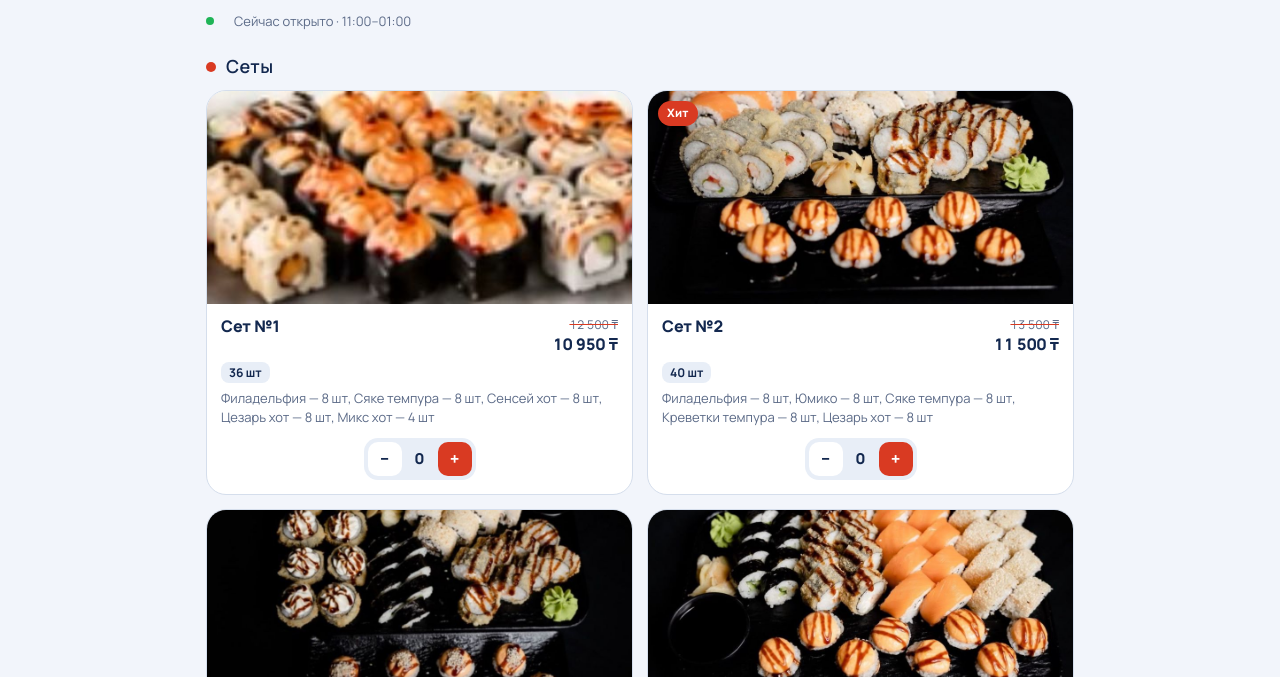
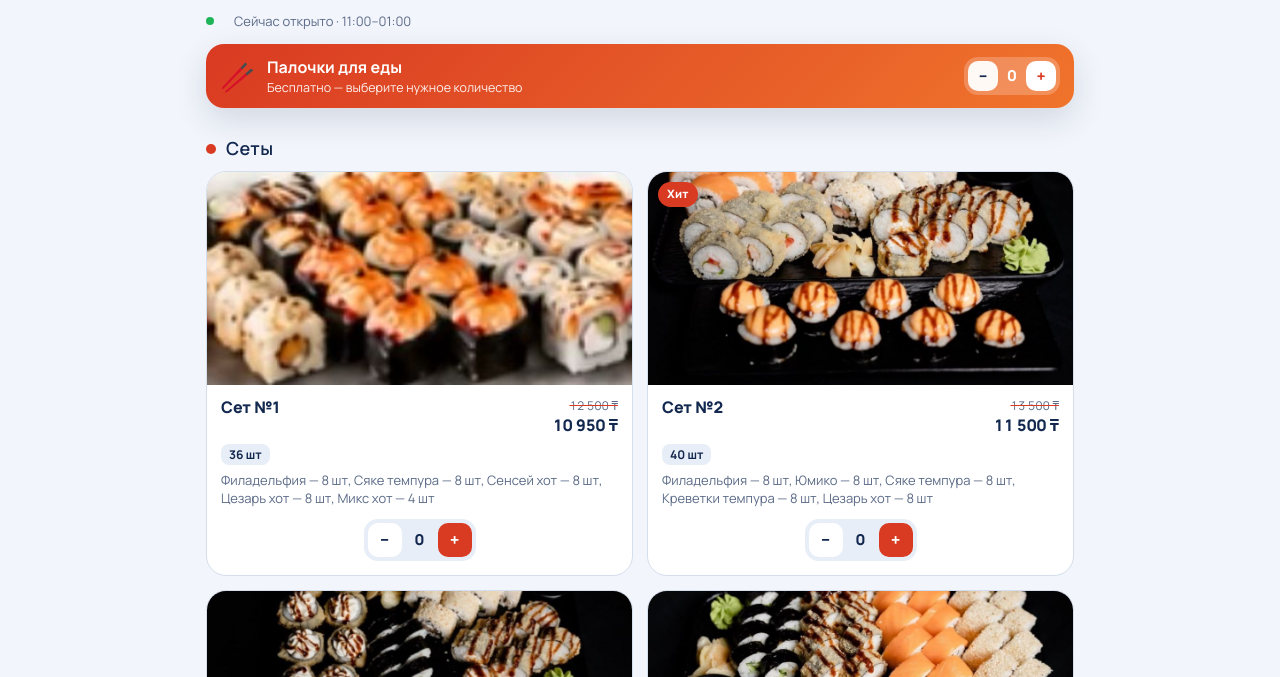
Before and after one commit to sukrievmusa-hash/raf, a plain HTML site: page pizza/index.html in a window 1280 px wide. Both pictures are taken after a click on the button "Всё меню". Shown: the part 123-800 px from the top of the page. Drawn offline with Linux system fonts and the light colour scheme; a web font is replaced by a local one.

Commit message:
Rollmi: палочки — заметная плашка в меню и в корзине
Co-Authored-By: Claude Sonnet 5.5 <noreply@anthropic.com>
Claude-Session: https://claude.ai/code/session_01BjYnbUZJtynHdcNzK4XcoK

```diff
--- a/pizza/index.html
+++ b/pizza/index.html
@@ -74,7 +74,11 @@ function isOpen(){
 function openLabel(){var o=isOpen();return '<span class="dot'+(o===false?' closed':'')+'"></span>'+(o===false?'Сейчас закрыто':'Сейчас открыто')+(S.settings.open?' · '+esc(S.settings.open)+'–'+esc(S.settings.close):'');}
 function cartList(){var out=[];S.items.forEach(function(it){if(!it.hidden&&cart[it.id]>0)out.push({it:it,q:cart[it.id]});});return out;}
 function cartSum(){return cartList().reduce(function(s,l){return s+l.it.price*l.q;},0);}
-function cartCount(){return cartList().reduce(function(s,l){return s+l.q;},0);}
+function stickItem(){for(var i=0;i<S.items.length;i++){var it=S.items[i];if(!it.hidden&&/^палочк/i.test(it.name))return it;}return null;}
+function isStick(it){var s=stickItem();return !!s&&s.id===it.id;}
+function cartLines(){return cartList().filter(function(l){return !isStick(l.it);});}
+function cartCount(){return cartLines().reduce(function(s,l){return s+l.q;},0);}
+function sticksHTML(){var it=stickItem();if(!it)return "";return '<div class="sticks"><span class="st-ic">🥢</span><span class="st-t"><b>'+esc(it.name)+'</b><small>'+esc(it.desc||"Сколько положить?")+'</small></span>'+stepper(it,true)+'</div>';}
 function fee(){if(mode!=="delivery"||!cartSum())return 0;var st=S.settings;if(+st.freeFrom&&cartSum()>=+st.freeFrom)return 0;return +st.deliveryFee||0;}
 function stepper(it,small){var q=cart[it.id]||0;return '<div class="step'+(small?' sm':'')+'"><button data-act="dec" data-id="'+it.id+'" aria-label="Убрать">−</button><span class="num" data-q="'+it.id+'">'+q+'</span><button class="plus" data-act="inc" data-id="'+it.id+'" aria-label="Добавить '+esc(it.name)+'">+</button></div>';}
 function priceHTML(it){return '<div class="prices">'+(+it.old>+it.price?'<span class="old num">'+money(it.old)+'</span>':'')+'<span class="price num">'+money(it.price)+'</span></div>';}
@@ -115,7 +119,7 @@ function renderHome(){
     h+='<section class="wrap pop"><div class="pop-h"><h2>'+esc(catName(popular[0].cat))+'</h2><button class="link" data-act="go" data-v="menu">Всё меню</button></div><div class="pop-row">'+
       popular.map(function(it){return '<article class="pop-card"><div class="ph"><img src="'+esc(it.img)+'" alt="'+esc(it.name)+'" loading="lazy">'+(it.badge?'<span class="badge">'+esc(it.badge)+'</span>':'')+'</div><div class="pc-b"><div class="nr"><div class="name">'+esc(it.name)+'</div>'+(it.weight?'<span class="pcs">'+esc(it.weight)+'</span>':'')+'</div><div class="nr">'+priceHTML(it)+stepper(it,true)+'</div></div></article>';}).join("")+'</div></section>';
   }
-  h+='<div class="wrap cats-grid"><h2>Меню</h2><div class="cg">'+S.categories.filter(function(c){return S.items.some(function(i){return i.cat===c.id&&!i.hidden;});}).map(function(c){var it=S.items.filter(function(i){return i.cat===c.id&&!i.hidden;});var withImg=it.filter(function(i){return i.img;})[0];return '<button class="cg-i" data-act="cat" data-id="'+c.id+'"><span class="cg-th">'+(withImg?'<img src="'+esc(withImg.img)+'" alt="" loading="lazy">':art(it[0]))+'</span><span class="cg-t"><b>'+esc(c.name)+'</b><small>'+it.length+' поз.</small></span></button>';}).join("")+'</div></div>';
+  h+='<div class="wrap cats-grid"><h2>Меню</h2><div class="cg">'+S.categories.filter(function(c){return S.items.some(function(i){return i.cat===c.id&&!i.hidden&&!isStick(i);});}).map(function(c){var it=S.items.filter(function(i){return i.cat===c.id&&!i.hidden&&!isStick(i);});var withImg=it.filter(function(i){return i.img;})[0];return '<button class="cg-i" data-act="cat" data-id="'+c.id+'"><span class="cg-th">'+(withImg?'<img src="'+esc(withImg.img)+'" alt="" loading="lazy">':art(it[0]))+'</span><span class="cg-t"><b>'+esc(c.name)+'</b><small>'+it.length+' поз.</small></span></button>';}).join("")+'</div></div>';
   if(st.notice)h+='<div class="wrap"><p class="hint" style="margin-top:18px">'+esc(st.notice)+'</p></div>';
   h+=footer()+'</div>'+barHTML()+'<div id="toast"></div>';
   app.innerHTML=h;
@@ -127,10 +131,10 @@ function cardHTML(it){
 }
 var pendingCat=null;
 function renderMenu(){
-  var cats=S.categories.filter(function(c){return S.items.some(function(i){return i.cat===c.id&&!i.hidden;});});
+  var cats=S.categories.filter(function(c){return S.items.some(function(i){return i.cat===c.id&&!i.hidden&&!isStick(i);});});
   var h=topbar(null,"home")+'<nav class="chips" aria-label="Разделы меню">'+cats.map(function(c,i){return '<button class="chip'+(i===0?' on':'')+'" data-act="jump" data-id="'+c.id+'">'+esc(c.name)+'</button>';}).join("")+'</nav></div></header>';
-  h+='<main class="wrap"><div class="status">'+openLabel()+'</div>';
-  cats.forEach(function(c){h+='<section class="sec" id="s-'+c.id+'" data-cat="'+c.id+'"><h2>'+esc(c.name)+'</h2><div class="grid">'+S.items.filter(function(i){return i.cat===c.id&&!i.hidden;}).map(cardHTML).join("")+'</div></section>';});
+  h+='<main class="wrap"><div class="status">'+openLabel()+'</div>'+sticksHTML();
+  cats.forEach(function(c){h+='<section class="sec" id="s-'+c.id+'" data-cat="'+c.id+'"><h2>'+esc(c.name)+'</h2><div class="grid">'+S.items.filter(function(i){return i.cat===c.id&&!i.hidden&&!isStick(i);}).map(cardHTML).join("")+'</div></section>';});
   h+='</main>'+footer()+barHTML()+'<div id="toast"></div>';
   app.innerHTML=h;spy();
   if(pendingCat){var s=document.getElementById("s-"+pendingCat);pendingCat=null;if(s)setTimeout(function(){s.scrollIntoView();},0);}
@@ -148,11 +152,11 @@ function orderText(){
 function formErrs(){var e={};if(!form.name.trim())e.name=1;if(form.phone.replace(/\D/g,"").length<10)e.phone=1;if(mode==="delivery"&&!form.address.trim())e.address=1;return e;}
 function blockReason(){var min=+S.settings.minOrder||0;if(!cartCount())return "Корзина пуста.";if(!digits())return "Номер WhatsApp для заказов пока не указан.";if(min&&cartSum()<min)return "Минимальная сумма заказа — "+money(min)+".";return "";}
 function renderCart(){
-  var st=S.settings,L=cartList(),sum=cartSum(),f=fee();
+  var st=S.settings,L=cartLines(),sum=cartSum(),f=fee();
   var foc=document.activeElement&&document.activeElement.id;
   var h=topbar("Корзина","menu")+'</div></header><main class="wrap cartv">';
   if(!L.length){h+='<div class="empty-cart"><div class="logo xl">'+logoHTML()+'</div><h2>Корзина пуста</h2><p class="hint">Добавьте блюда из меню кнопкой «+»</p><button class="pub" data-act="go" data-v="menu">Перейти в меню</button></div></main>';app.innerHTML=h+'<div id="toast"></div>';return;}
-  h+='<section class="box"><div class="lines">'+L.map(function(l){return '<div class="line"><div class="lt">'+(l.it.img?'<img src="'+esc(l.it.img)+'" alt="">':art(l.it))+'</div><div class="t"><div>'+esc(l.it.name)+'</div><div class="num">'+money(l.it.price)+' × '+l.q+' = <b>'+money(l.it.price*l.q)+'</b></div></div>'+stepper(l.it,true)+'</div>';}).join("")+'</div><button class="link" data-act="go" data-v="menu">+ Добавить ещё</button></section>';
+  h+='<section class="box"><div class="lines">'+L.map(function(l){return '<div class="line"><div class="lt">'+(l.it.img?'<img src="'+esc(l.it.img)+'" alt="">':art(l.it))+'</div><div class="t"><div>'+esc(l.it.name)+'</div><div class="num">'+money(l.it.price)+' × '+l.q+' = <b>'+money(l.it.price*l.q)+'</b></div></div>'+stepper(l.it,true)+'</div>';}).join("")+'</div><button class="link" data-act="go" data-v="menu">+ Добавить ещё</button></section>'+sticksHTML();
   if(mode==="delivery"&&f&&+st.freeFrom)h+='<div class="progress"><div class="pt">До бесплатной доставки осталось <b class="num">'+money(+st.freeFrom-sum)+'</b></div><div class="pb"><i style="width:'+Math.min(100,Math.round(sum/(+st.freeFrom)*100))+'%"></i></div></div>';
   else if(mode==="delivery"&&+st.freeFrom&&sum>=+st.freeFrom)h+='<div class="progress ok"><div class="pt">Доставка бесплатная</div><div class="pb"><i style="width:100%"></i></div></div>';
   h+='<section class="box fields"><h3>Получатель</h3>';
@@ -188,7 +192,7 @@ document.addEventListener("click",function(ev){
   var t=ev.target.closest("[data-act]");if(!t)return;
   var a=t.dataset.act,id=t.dataset.id;
   if(a==="inc"){cart[id]=(cart[id]||0)+1;saveCart();refreshQty(id);if(cart[id]===1&&view!=="cart")toast("Добавлено: "+itemById(id).name);}
-  else if(a==="dec"){if(cart[id]){cart[id]--;if(!cart[id])delete cart[id];saveCart();refreshQty(id);}}
+  else if(a==="dec"){if(cart[id]){cart[id]--;if(!cart[id])delete cart[id];var sk=stickItem();if(sk&&!cartCount()&&cart[sk.id])delete cart[sk.id];saveCart();refreshQty(id);if(sk)refreshQty(sk.id);}}
   else if(a==="go")go(t.dataset.v);
   else if(a==="cat"){pendingCat=id;go("menu");}
   else if(a==="jump"){var s=document.getElementById("s-"+id);if(s)s.scrollIntoView({behavior:matchMedia("(prefers-reduced-motion: reduce)").matches?"auto":"smooth"});}
--- a/pizza/rollmi.css
+++ b/pizza/rollmi.css
@@ -305,3 +305,15 @@ footer.wrap{display:grid;margin-top:34px;padding-bottom:120px}
 details.help{font-size:13px;color:var(--muted)}
 details.help summary{cursor:pointer;font-weight:700;color:var(--fg)}
 details.help ol{padding-left:18px;margin:8px 0 0;display:grid;gap:4px}
+
+/* палочки */
+.sticks{display:flex;align-items:center;gap:12px;margin:14px 0 4px;padding:12px 14px;border-radius:18px;background:linear-gradient(135deg,var(--accent),#f0742c);color:#fff;box-shadow:var(--shadow)}
+.cartv .sticks{margin:0}
+.sticks .st-ic{font-size:28px;line-height:1}
+.sticks .st-t{flex:1;min-width:0;display:grid}
+.sticks .st-t b{font-size:16px}
+.sticks .st-t small{opacity:.92;font-size:12.5px;line-height:1.3}
+.sticks .step{background:rgba(255,255,255,.22)}
+.sticks .step button{background:rgba(255,255,255,.95);color:#13284f}
+.sticks .step button.plus{background:#fff;color:var(--accent)}
+.sticks .step span{color:#fff}
```
